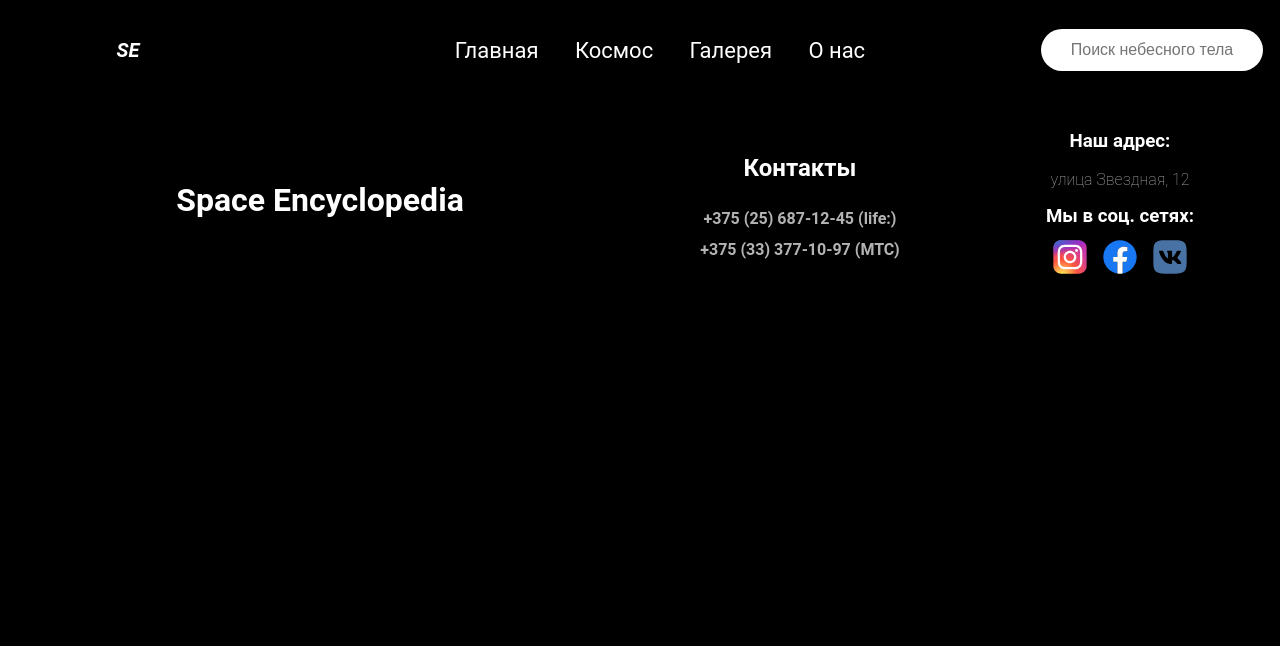
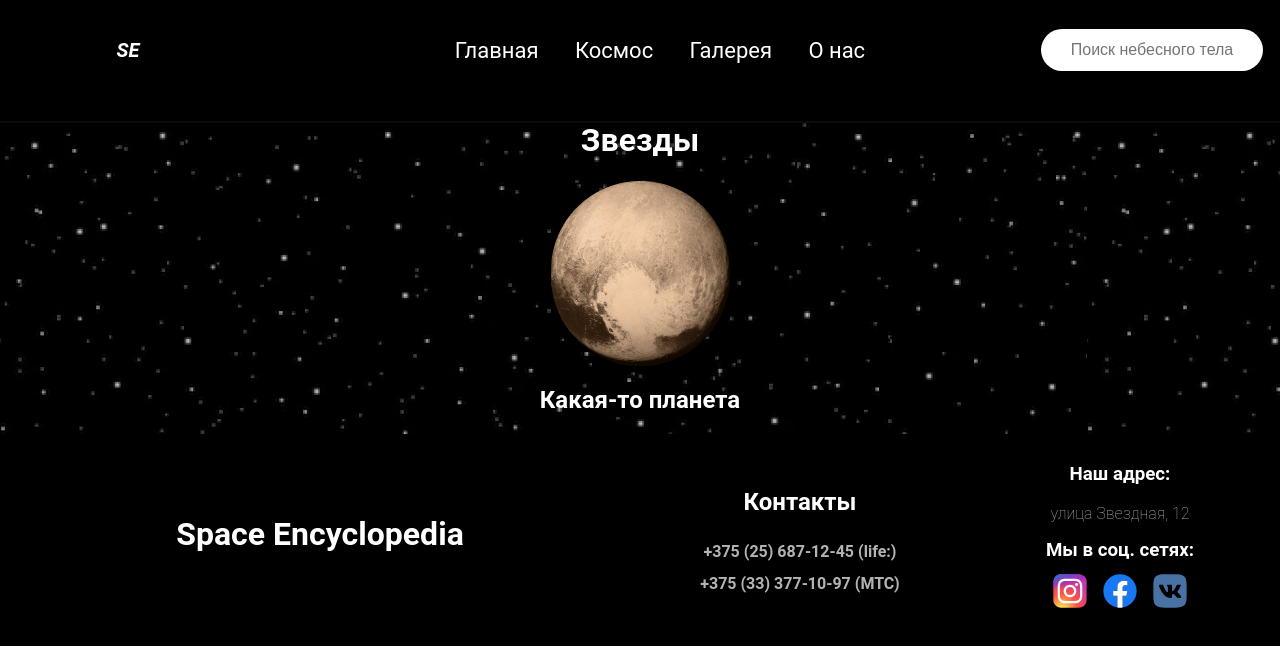
Before and after one commit to brusni4ka-krutishka/Space-encyclopedia, a React (Vite) app: page /cosmos/littlePlanets in a window 1280 px wide. Shown: the top 646 px of the page. Built offline with nearby package versions, Linux system fonts and the light colour scheme.

Commit message:
CosmosPageLittlePlanets added

```diff
--- a/src/App.jsx
+++ b/src/App.jsx
@@ -6,6 +6,7 @@ import Indent from './components/head/indent/Indent.jsx';
 import MainPage from './pages/MainPage.jsx';
 import CosmosPage from './pages/CosmosPage.jsx';
 import CosmosPageStars from './pages/CosmosPageStars.jsx';
+import CosmosPageLittlePlanets from './pages/CosmosPageLittlePlanets.jsx';
 
 function App() {
   const headerSize = 100;
@@ -17,6 +18,10 @@ function App() {
         <Route path='/' element={<MainPage />} />
         <Route path='/cosmos' element={<CosmosPage />} />
         <Route path='/cosmos/stars' element={<CosmosPageStars />} />
+        <Route
+          path='/cosmos/littlePlanets'
+          element={<CosmosPageLittlePlanets />}
+        />
       </Routes>
       <Footer />
     </>
--- /dev/null
+++ b/src/pages/CosmosPageLittlePlanets.jsx
@@ -0,0 +1,12 @@
+import React from 'react';
+import SpecificSpaceObjectContainer from '../components/cosmosPageComponents/specificSpaceObjectsContainer/SpecificSpaceObjectsContainer.jsx';
+import bg from '../assets/images/cosmosPage/bg.png';
+import { littlePlanetSet } from '../data/LittlePlanetsset.js';
+export default function CosmosPageLittlePlanets() {
+  return (
+    <div style={{ backgroundImage: `url(${bg})` }}>
+      <h1 style={{ textAlign: 'center' }}>Звезды</h1>
+      <SpecificSpaceObjectContainer objectsSet={littlePlanetSet} />
+    </div>
+  );
+}
```
